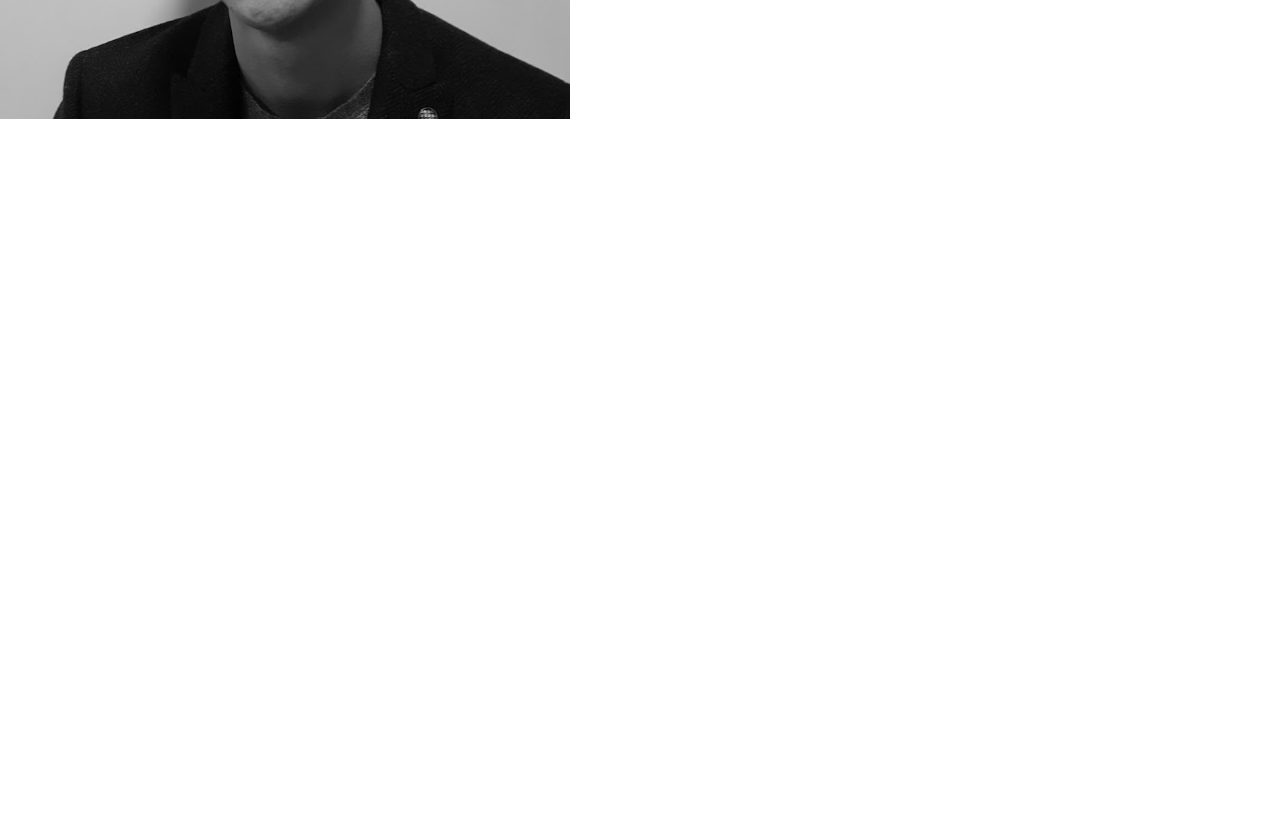
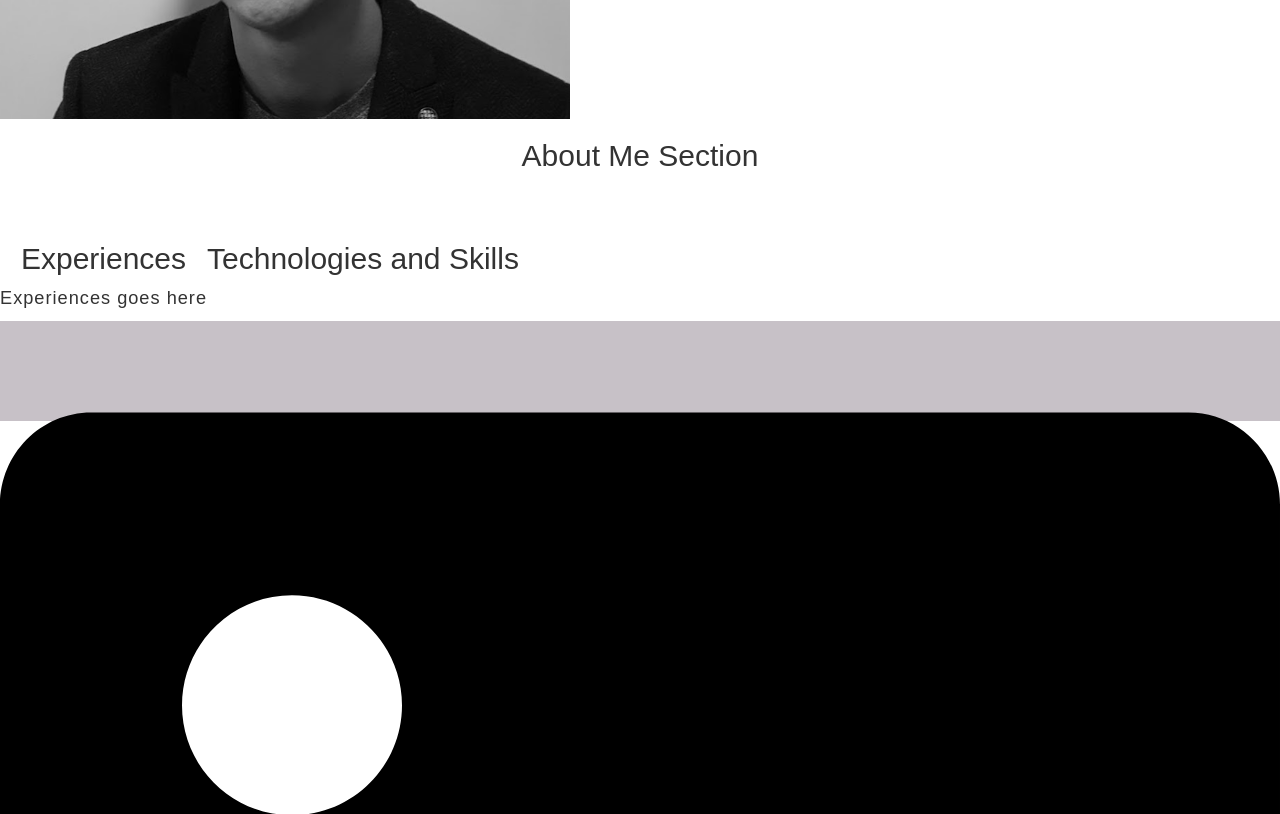
Before and after one commit to Thepnathi/Personal-Portfolio, a React (Create React App) app: page / in a window 1280 px wide. Shown: the part 880-1694 px from the top of the page. Before the commit the page ends 999 px from the top, so only its background shows below. Built offline with nearby package versions, Linux system fonts and the light colour scheme.

Commit message:
update home content

```diff
--- a/src/App.js
+++ b/src/App.js
@@ -1,8 +1,8 @@
 import React, { Component } from 'react';
 import { BrowserRouter as Router, Route } from 'react-router-dom';
 import MyNavbar from './components/my-navbar';
-import AboutMe from './components/about-me';
 import Home from './components/home'
+import Contacts from './components/contacts';
 import './App.css';
 
 class App extends Component {
@@ -12,7 +12,7 @@ class App extends Component {
         <div>
           <MyNavbar />
           <Route exact path="/" component={Home} />
-          <Route path="/about-me" component={AboutMe} />
+          <Route path="/contacts" component={Contacts} />
         </div>
       </Router>
     );
--- /dev/null
+++ b/src/components/about-me.css
@@ -0,0 +1,7 @@
+.about-me {
+  margin-top: 50px;
+  display: flex;
+  flex-direction: row;
+  flex-wrap: wrap;
+  align-item: stretch;
+}
--- a/src/components/about-me.js
+++ b/src/components/about-me.js
@@ -5,7 +5,7 @@ export default class AboutMe extends Component {
     return (
       <div>
         <h2>A Brief Summary of Myself</h2>
-        <p>Born in Thailand, moved to the UK before secondary school. In term of personality, I am an incredibly optimistic and layed back person.
+        <p> In term of personality, I am an incredibly optimistic and layed back person.
           From work experience, I have a strong communication skills, I enjoy and thrived on working with others. I am currently
           a student in University of Liverpool studying Computer Science (2017 to 2021). I will be taking a year in industry to developed experiences.
         </p>
--- /dev/null
+++ b/src/components/contacts.js
@@ -0,0 +1,9 @@
+import React, { Component } from 'react';
+
+export default class Contacts extends Component {
+  render() {
+    return (
+      <div>Contact Page</div>
+    );
+  }
+}
--- a/src/components/home.css
+++ b/src/components/home.css
@@ -5,6 +5,7 @@ body {
   color: hsv(225, 20%, 7%);
 }
 
+/* the top section of the page */
 .introduction {
   display: flex;
   flex-direction: row;
@@ -55,3 +56,9 @@ span {
     border-color: transparent;
   }
 }
+
+.footer {
+  width: 100%;
+  height: 100px;
+  background-color: #c7c1c7;
+}
--- a/src/components/home.js
+++ b/src/components/home.js
@@ -1,23 +1,48 @@
 import React, { Component } from 'react';
 import { Grid, Row, Col, Image } from 'react-bootstrap';
+import { Link } from 'react-router-dom';
 import './home.css';
+import './about-me.css'
 
 export default class Home extends Component {
   render() {
     return (
       <div>
+        <div className="top">
           <h1 className="animated-title">Welcome Back.</h1>
             <div className="introduction">
                   <p className="intro-parts">Self-taught full-stack developer with experience in other software fields. Arms with the tools to bring ideas to life.</p>
                   <p className="intro-parts">Computer Science student with creativity and problem solving skills.</p>
                   <p className="intro-parts">Every projects built by me has a real life purpose. Want to hear a joke? Click here.</p>
                   <p className="intro-parts">Have an interesting idea to change the world? Or want to create something fun?
-                  <a> Get in touch.</a></p>
+                    <a componentClass={Link} href="/contacts" to="/contact">Get in touch.</a></p>
                     <Image className="intro-parts" className="profile-image" src="../assets/profile-pic.png"  href="somepage"/>
-
-        {/* <p>Make a portfolio they said. Well, here it is!</p> */}
             </div>
         </div>
+
+        <h2>About Me Section</h2>
+
+        <div className="about-me">
+          <div className="experience">
+            <h2>Experiences</h2>
+              <p>Experiences goes here</p>
+          </div>
+
+          <div className="skills">
+            <h2>Technologies and Skills</h2>
+
+          </div>
+
+        </div>
+
+        <div className="footer">
+          <Image className="icons" src="../assets/linkedin.svg" href="/" />
+          <Image className="icons" src="../assets/linkedin.svg" href="/" />
+        </div>
+
+
+    </div>
+
     )
   }
 }
```
Also changed, not shown: 1 other file (tests, documents, lock files or other folders). Lines whose indentation alone changed are shown as unchanged.
